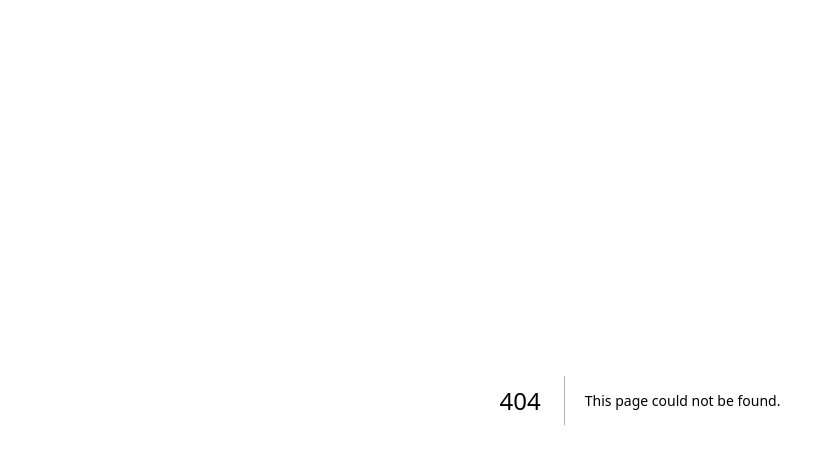
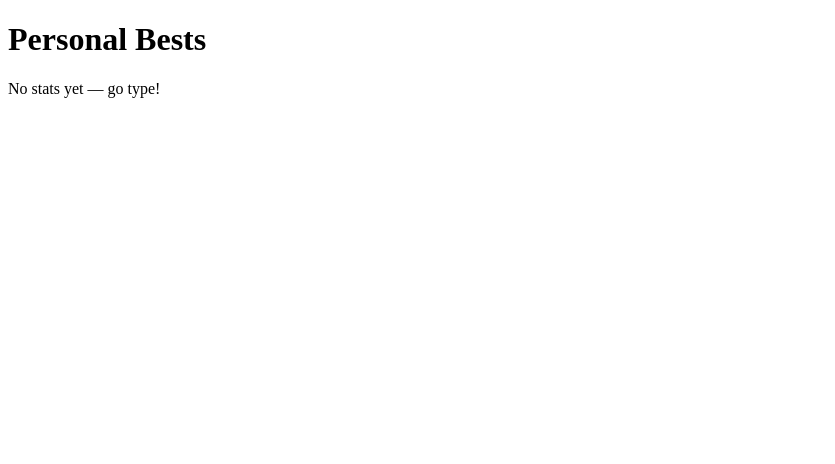
Before and after one commit to YutongHanOfficial/Typing, a Next.js app: page /stats in a window 1280 px wide. Before the commit this address had no page. Shown: the top 464 px of the page, without its empty margins (0-835 px from the left). Built offline with nearby package versions, Linux system fonts and the light colour scheme.

Commit message:
Create stats.tsx

```diff
--- /dev/null
+++ b/pages/stats.tsx
@@ -0,0 +1,46 @@
+import { useEffect, useState } from "react";
+
+interface Stats {
+  [key: string]: { wpm: number; accuracy: number };
+}
+
+export default function StatsPage() {
+  const [stats, setStats] = useState<Stats>({});
+
+  useEffect(() => {
+    const saved = localStorage.getItem("typingStats");
+    if (saved) {
+      setStats(JSON.parse(saved));
+    }
+  }, []);
+
+  return (
+    <main className="min-h-screen p-6">
+      <h1 className="text-3xl font-bold mb-6">Personal Bests</h1>
+      {Object.keys(stats).length === 0 ? (
+        <p>No stats yet — go type!</p>
+      ) : (
+        <table className="table-auto border-collapse border border-neutral-700">
+          <thead>
+            <tr>
+              <th className="border border-neutral-700 px-4 py-2">Mode</th>
+              <th className="border border-neutral-700 px-4 py-2">WPM</th>
+              <th className="border border-neutral-700 px-4 py-2">Accuracy</th>
+            </tr>
+          </thead>
+          <tbody>
+            {Object.entries(stats).map(([mode, { wpm, accuracy }]) => (
+              <tr key={mode}>
+                <td className="border border-neutral-700 px-4 py-2">{mode}</td>
+                <td className="border border-neutral-700 px-4 py-2">{wpm}</td>
+                <td className="border border-neutral-700 px-4 py-2">
+                  {accuracy}%
+                </td>
+              </tr>
+            ))}
+          </tbody>
+        </table>
+      )}
+    </main>
+  );
+}
```
